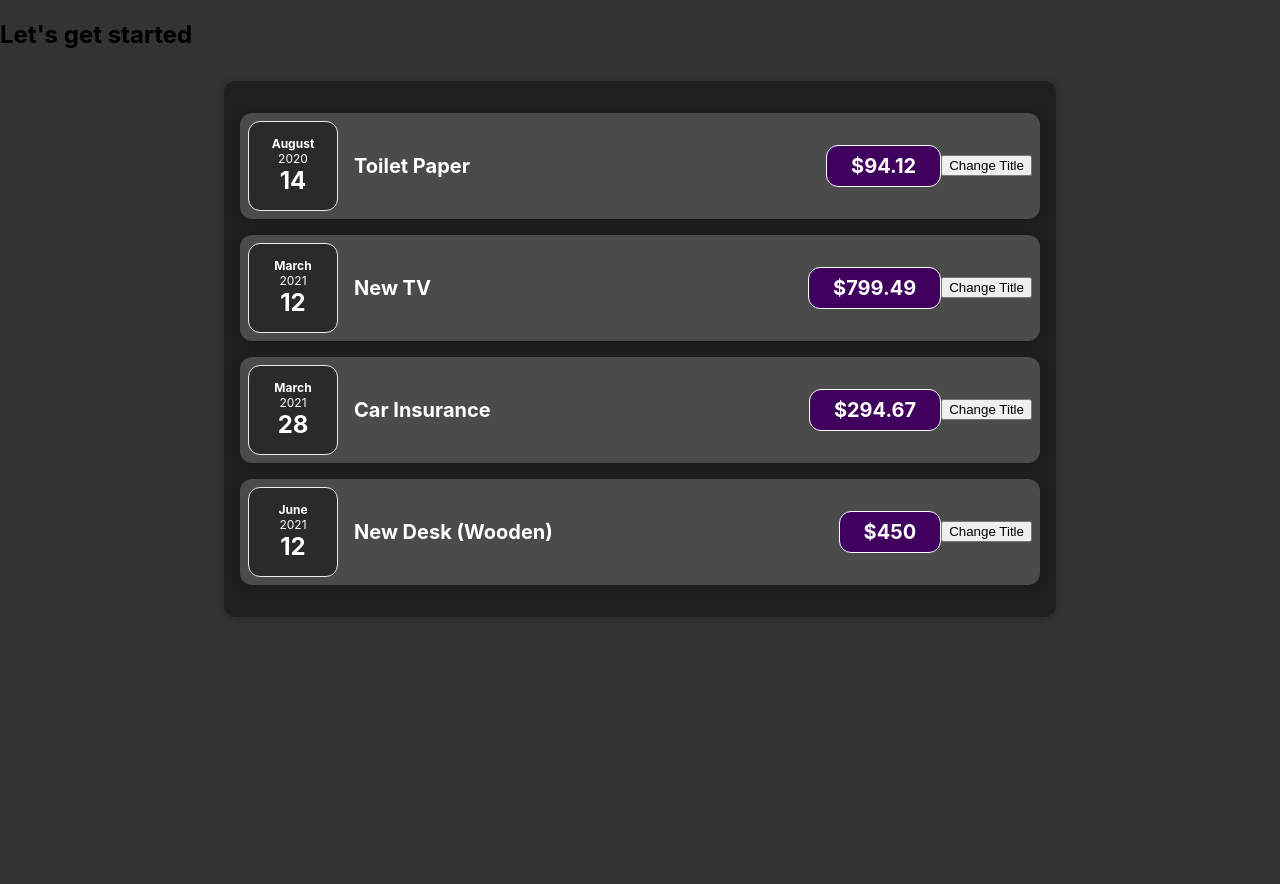
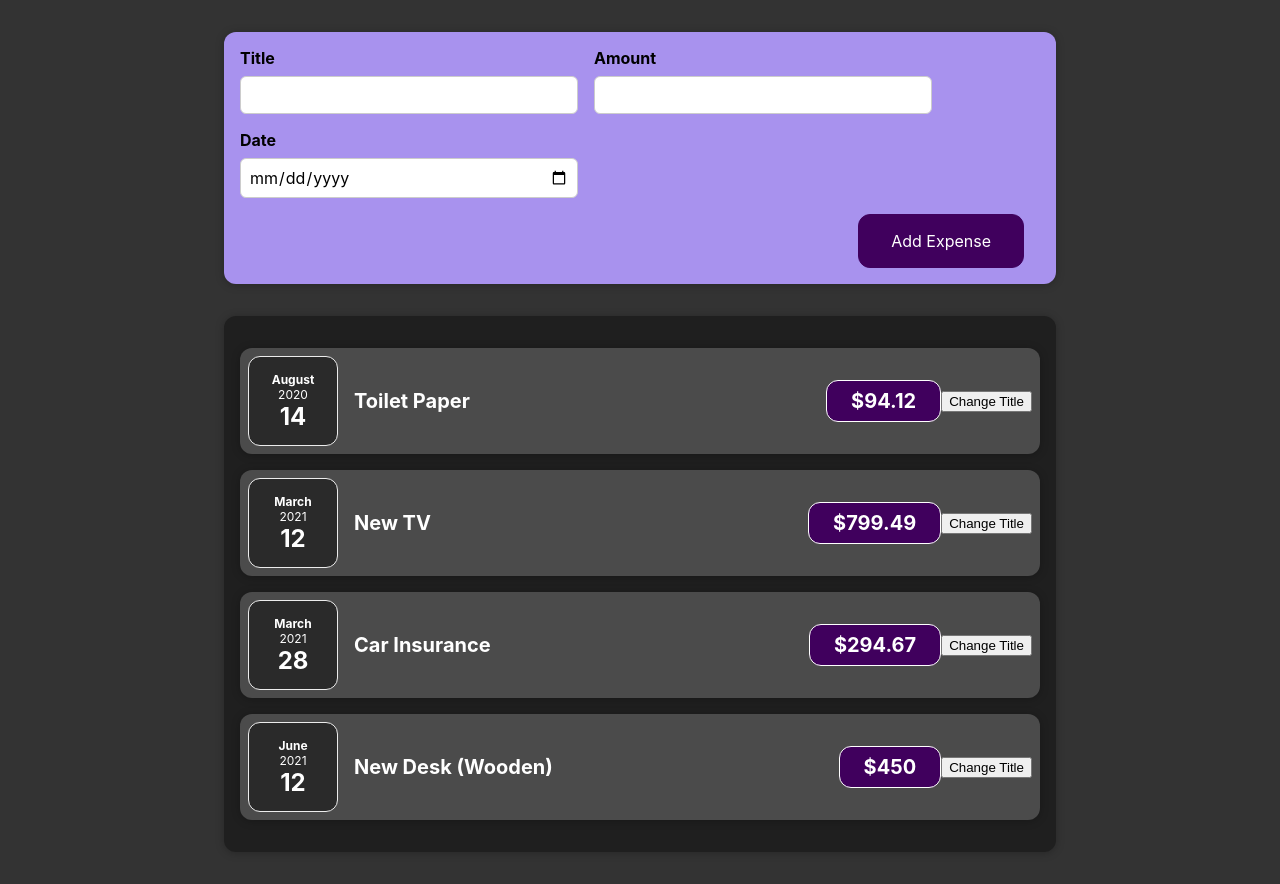
Before and after one commit to Znook/Udemy-React, a React (Create React App) app: page / in a window 1280 px wide. Before the commit the page ends 800 px from the top, so only its background shows below. Built offline with nearby package versions, Linux system fonts and the light colour scheme.

Commit message:
added functionallity to the expense form

```diff
--- a/src/App.js
+++ b/src/App.js
@@ -1,6 +1,6 @@
 import React from "react";
 import Expenses from "./components/Expenses/Expenses";
-
+import { NewExpense } from "./components/NewExpense/NewExpense";
 
 export default function App() {
   const expenses = [
@@ -24,9 +24,15 @@ export default function App() {
       date: new Date(2021, 5, 12),
     },
   ];
+
+  const addExpenseHandler = (expense) => {
+    console.log("In App.js");
+    console.log(expense);
+  };
+
   return (
     <div>
-      <h2>Let's get started</h2>
+      <NewExpense onAddExpense={addExpenseHandler} />
       <Expenses items={expenses} />
     </div>
   );
--- /dev/null
+++ b/src/components/NewExpense/ExpenseForm.css
@@ -0,0 +1,26 @@
+.new-expense__controls {
+    display: flex;
+    flex-wrap: wrap;
+    gap: 1rem;
+    margin-bottom: 1rem;
+    text-align: left;
+  }
+
+  .new-expense__control label {
+    font-weight: bold;
+    margin-bottom: 0.5rem;
+    display: block;
+  }
+
+  .new-expense__control input {
+    font: inherit;
+    padding: 0.5rem;
+    border-radius: 6px;
+    border: 1px solid #ccc;
+    width: 20rem;
+    max-width: 100%;
+  }
+
+  .new-expense__actions {
+    text-align: right;
+  }
--- /dev/null
+++ b/src/components/NewExpense/ExpenseForm.js
@@ -0,0 +1,104 @@
+import React, { useState } from "react";
+import "./ExpenseForm.css";
+
+////////////////////////////////
+// ALL THE CODE COMMENTS BELOW IS AN ALTERNATIVE METHOD FOR USE STATE WITH OBJECTS
+////////////////////////////////
+
+export const ExpenseForm = (props) => {
+  const [enteredTitle, setEnteredTitle] = useState("");
+  const [enteredAmount, setEnteredAmount] = useState("");
+  const [enteredDate, setEnteredDate] = useState("");
+
+  //   const [userInput, setUserInput] = useState({
+  //     enteredTitle: "",
+  //     enteredAmount: "",
+  //     enteredDate: "",
+  //   });
+
+  const titleChangeHandler = (e) => {
+    setEnteredTitle(e.target.value);
+    // setUserInput({
+    //     ...userInput,
+    //     enteredTitle: e.target.value,
+    // });
+    // setUserInput((prevState) => {
+    //     return { ...prevState, enteredTitle: e.target.value };
+    // })
+  };
+
+  const amountChangeHandler = (e) => {
+    setEnteredAmount(e.target.value);
+    // setUserInput({
+    //    ...userInput,
+    //     enteredAmount: e.target.value,
+    // });
+    // setUserInput((prevState) =>
+    // setUserInput({
+    //     ...userInput,
+    //     enteredAmount: e.target.value,
+    // });
+  };
+
+  const dateChangeHandler = (e) => {
+    setEnteredDate(e.target.value);
+    // setUserInput({
+    //     ...userInput,
+    //     enteredDate: e.target.value,
+    // });
+  };
+
+  const submitHandler = (e) => {
+    // This is a default implementation from javascript
+    e.preventDefault();
+
+    const expenseData = {
+      title: enteredTitle,
+      amount: enteredAmount,
+      date: new Date(enteredDate),
+    };
+
+    props.onSaveExpenseData(expenseData);
+    setEnteredTitle("");
+    setEnteredAmount("");
+    setEnteredDate("");
+  };
+
+  return (
+    <form onSubmit={submitHandler}>
+      <div className="new-expense__controls">
+        <div className="new-expense__control">
+          <label>Title</label>
+          <input
+            type="text"
+            value={enteredTitle}
+            onChange={titleChangeHandler}
+          />
+        </div>
+        <div className="new-expense__control">
+          <label>Amount</label>
+          <input
+            type="number"
+            min="0.01"
+            step="0.01"
+            value={enteredAmount}
+            onChange={amountChangeHandler}
+          />
+        </div>
+        <div className="new-expense__control">
+          <label>Date</label>
+          <input
+            type="date"
+            min="2019-01-01"
+            max="2022-12-31"
+            value={enteredDate}
+            onChange={dateChangeHandler}
+          />
+        </div>
+      </div>
+      <div className="new-expense__actions">
+        <button type="submit">Add Expense</button>
+      </div>
+    </form>
+  );
+};
--- /dev/null
+++ b/src/components/NewExpense/NewExpense.css
@@ -0,0 +1,38 @@
+.new-expense {
+    background-color: #a892ee;
+    padding: 1rem;
+    margin: 2rem auto;
+    width: 50rem;
+    max-width: 95%;
+    border-radius: 12px;
+    text-align: center;
+    box-shadow: 0 1px 8px rgba(0, 0, 0, 0.25);
+  }
+
+  .new-expense button {
+    font: inherit;
+    cursor: pointer;
+    padding: 1rem 2rem;
+    border: 1px solid #40005d;
+    background-color: #40005d;
+    color: white;
+    border-radius: 12px;
+    margin-right: 1rem;
+  }
+
+  .new-expense button:hover,
+  .new-expense button:active {
+    background-color: #510674;
+    border-color: #510674;
+  }
+
+  .new-expense button.alternative {
+    color: #220131;
+    border-color: transparent;
+    background-color: transparent;
+  }
+
+  .new-expense button.alternative:hover,
+  .new-expense button.alternative:active {
+    background-color: #ddb3f8;
+  }
--- /dev/null
+++ b/src/components/NewExpense/NewExpense.js
@@ -0,0 +1,20 @@
+import React from "react";
+import "./NewExpense.css";
+import { ExpenseForm } from "./ExpenseForm";
+
+export const NewExpense = (props) => {
+  const saveExpenseDataHandler = (enteredExpenseData) => {
+    const expenseData = {
+      ...enteredExpenseData,
+      id: Math.random().toString(),
+    };
+    // console.log(expenseData);
+    props.onAddExpense(expenseData);
+  };
+
+  return (
+    <div className="new-expense">
+      <ExpenseForm onSaveExpenseData={saveExpenseDataHandler} />
+    </div>
+  );
+};
```
